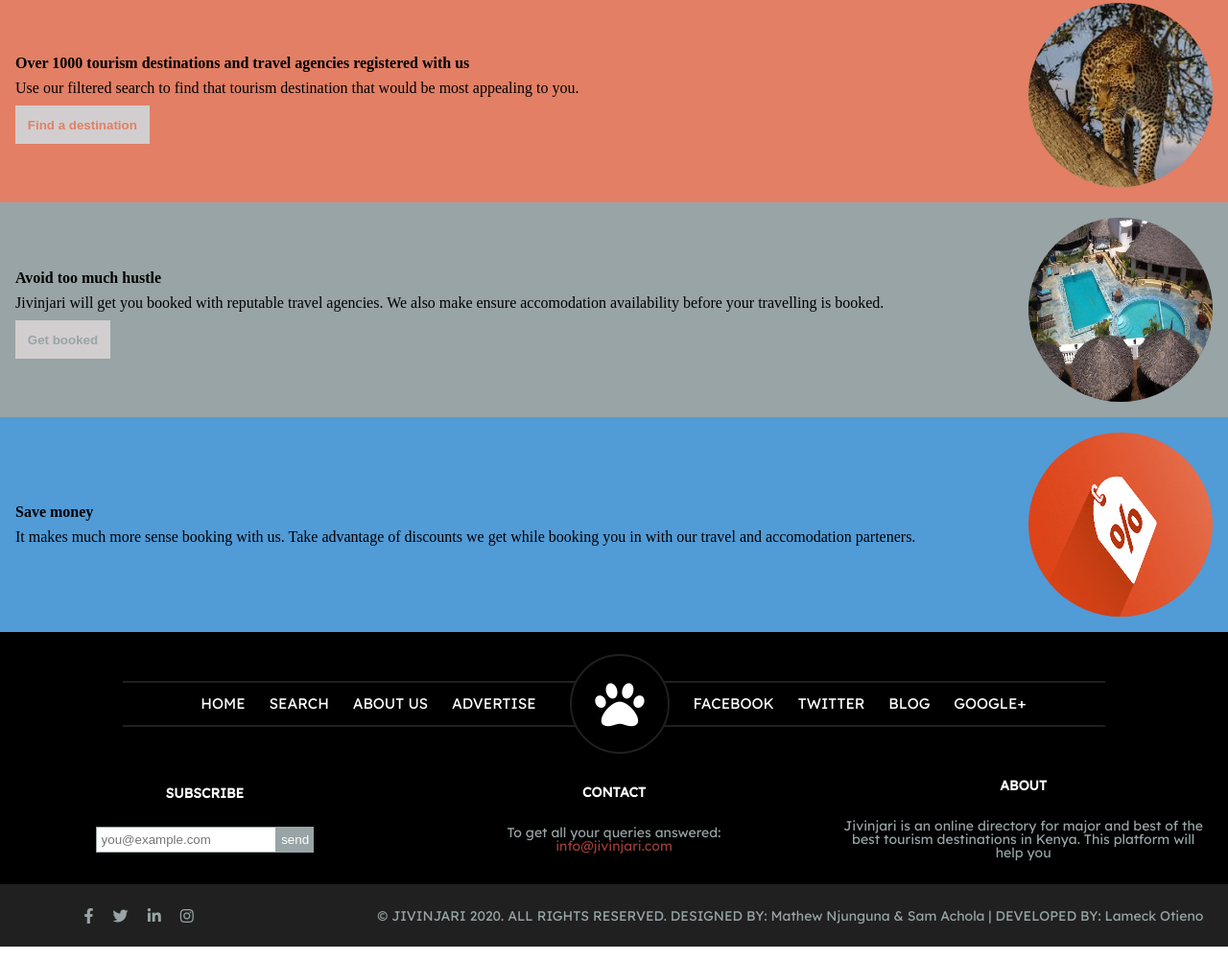
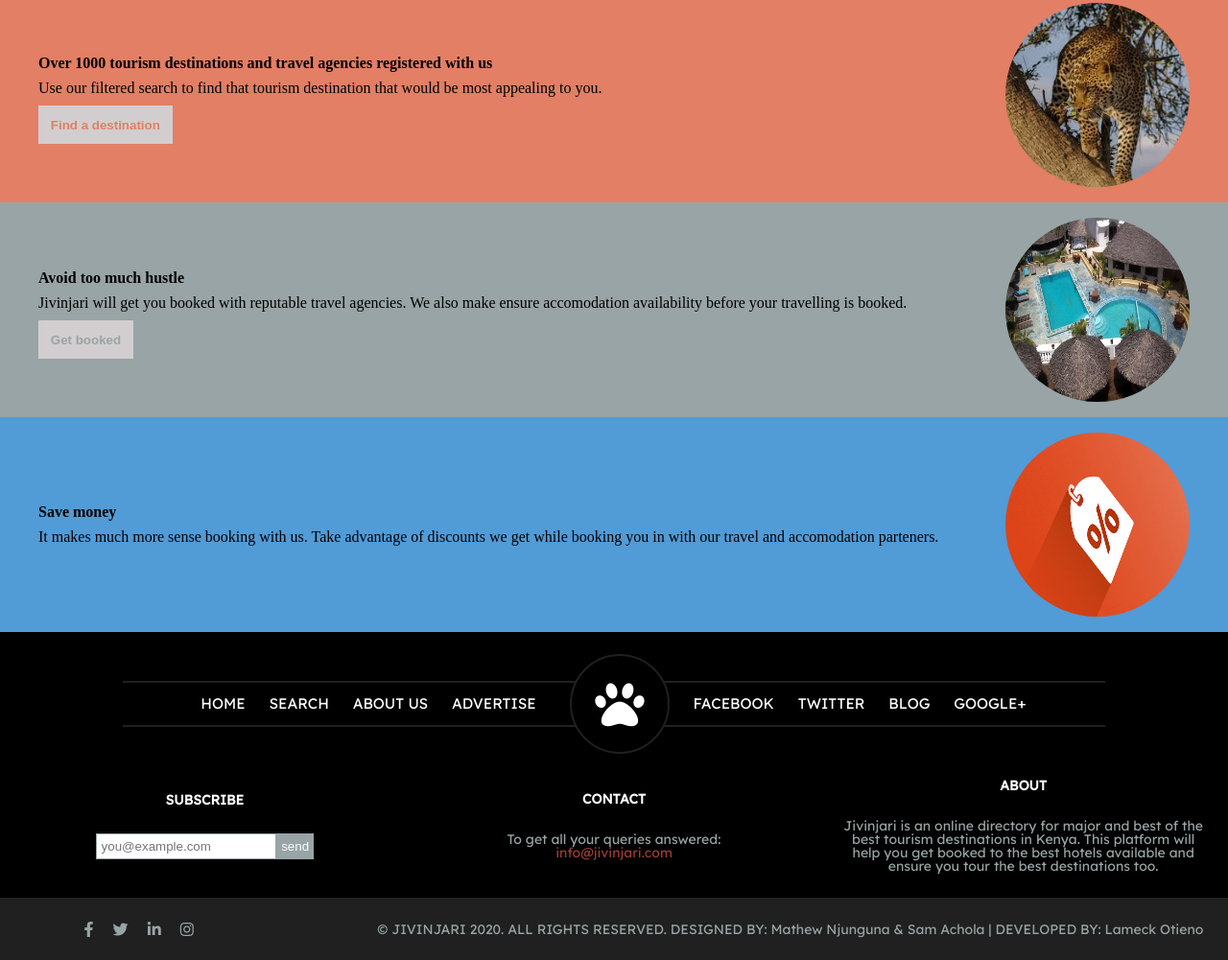
Before and after one commit to Lameck1/jivinjari, a plain HTML site: page index.html in a window 1280 px wide. Shown: the part 1462-2463 px from the top of the page at 96% size. Drawn offline with Linux system fonts and the light colour scheme.

Commit message:
corrects padding of info section

```diff
--- a/assets/css/info.css
+++ b/assets/css/info.css
@@ -2,7 +2,7 @@
   display: flex;
   flex-direction: column;
   align-items: center;
-  padding: 1em;
+  padding: 1em 2.5em;
 }
 
 .info:first-of-type {
--- a/index.html
+++ b/index.html
@@ -190,7 +190,7 @@
             <div class="subscribe">
                 <h3>subscribe</h3>
                 <form action="#">
-                    <input type="email" id="email" name="email" placeholder="you@example.com"/>
+                    <input type="email" id="email" name="email" placeholder="you@example.com" />
                     <button type="submit">send</button>
                 </form>
             </div>
@@ -203,8 +203,12 @@
 
             <div class="about">
                 <h3>about</h3>
-                <p>Jivinjari is an online directory for major and best of the best
-                tourism destinations in Kenya. This platform will help you</p>
+                <p>
+                    Jivinjari is an online directory for major and best of the best
+                    tourism destinations in Kenya. This platform will help you get
+                    booked to the best hotels available and ensure you tour the best
+                    destinations too.
+                </p>
             </div>
         </div>
 
```
